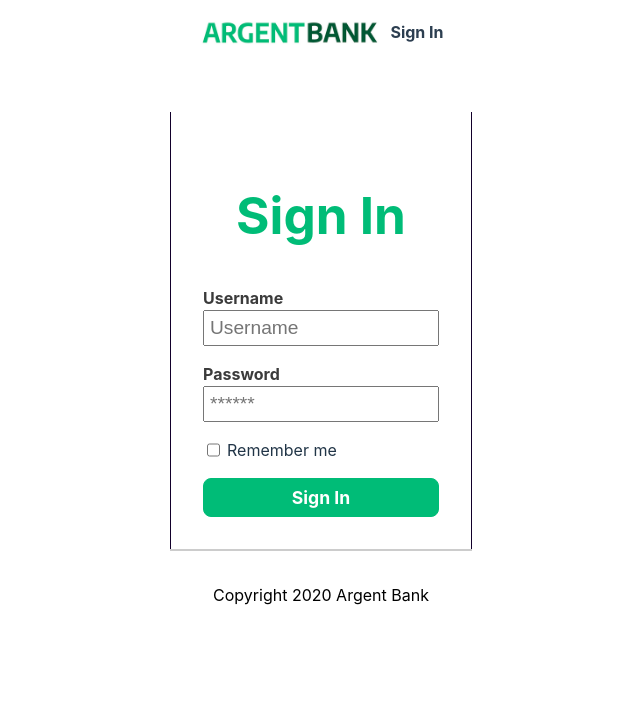
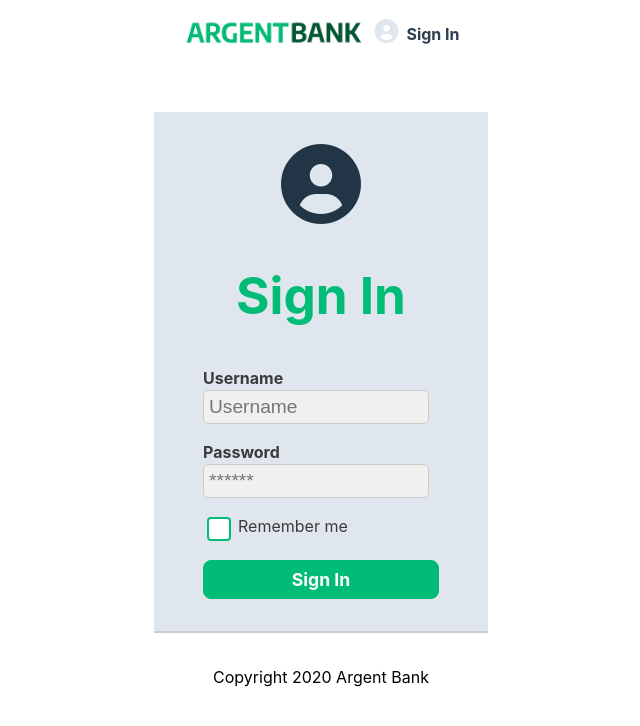
Before and after one commit to jeremydlny/Developpeur-application-Projet13, a React (Vite) app in the folder frontend/: page /login in a window 1280 px wide. Shown: the top 726 px of the page, without its empty margins (319-959 px from the left). Built offline with nearby package versions, Linux system fonts and the light colour scheme.

Commit message:
Push avant session

```diff
--- a/frontend/index.html
+++ b/frontend/index.html
@@ -3,6 +3,7 @@
   <head>
     <meta charset="UTF-8" />
     <link rel="icon" type="image/svg+xml" href="/vite.svg" />
+    <link rel="stylesheet" href="https://cdnjs.cloudflare.com/ajax/libs/font-awesome/6.0.0-beta3/css/all.min.css">
     <meta name="viewport" content="width=device-width, initial-scale=1.0" />
     <title>Vite + React</title>
   </head>
--- a/frontend/src/Style/main.css
+++ b/frontend/src/Style/main.css
@@ -14,61 +14,26 @@ body {
   background-color: #FFFFFF;
 }
 
+/* Gestion de la page Home */
+
 .main {
   flex: 1;
-}
-
-.bg-dark {
-  background-color: #12002b;
+  background-color: #E0E6ED;
+  width: 100%;
 }
 
 .sr-only {
   border: 0 !important;
-  clip: rect(1px, 1px, 1px, 1px) !important; /* 1 */
+  clip: rect(1px, 1px, 1px, 1px) !important;
   -webkit-clip-path: inset(50%) !important;
-  clip-path: inset(50%) !important; /* 2 */
+  clip-path: inset(50%) !important;
   height: 1px !important;
   margin: -1px !important;
   overflow: hidden !important;
   padding: 0 !important;
   position: absolute !important;
   width: 1px !important;
-  white-space: nowrap !important; /* 3 */
-}
-
-.main-nav {
-  display: flex;
-  justify-content: space-between;
-  align-items: center;
-  padding: 5px 20px;
-}
-
-.main-nav a {
-  font-weight: bold;
-  color: #2c3e50;
-}
-
-.main-nav a.router-link-exact-active {
-  color: #42b983;
-}
-
-.main-nav-item {
-  text-decoration: none;
-  margin-right: 0.5rem;
-}
-
-.main-nav-item:hover {
-  text-decoration: underline;
-}
-
-.main-nav-logo {
-  display: flex;
-  align-items: center;
-}
-
-.main-nav-logo-image {
-  max-width: 100%;
-  width: 200px;
+  white-space: nowrap !important;
 }
 
 .hero {
@@ -76,6 +41,7 @@ body {
   background-position: 0 -50px;
   background-size: cover;
   background-repeat: no-repeat;
+  background-color: #E0E6ED;
   height: 300px;
   position: relative;
 }
@@ -95,13 +61,13 @@ body {
   font-weight: bold;
   font-size: 1rem;
   margin: 0;
-  color : #ffffff
+  color: #ffffff
 }
 
 .hero-content .text {
   margin-bottom: 0;
   font-size: 0.9rem;
-  color : #ffffff;
+  color: #ffffff;
   font-weight: 300;
 }
 
@@ -131,6 +97,11 @@ body {
 .features {
   display: flex;
   flex-direction: column;
+  background-color: #E0E6ED;
+}
+
+.features p {
+  color: #333333;
 }
 
 @media (min-width: 920px) {
@@ -158,6 +129,69 @@ body {
   margin-bottom: 0.5rem;
 }
 
+/* FIn gestion de la page Home */
+
+/* Gestion du Header */
+
+.main-nav {
+  display: flex;
+  justify-content: space-between;
+  align-items: center;
+  padding: 5px 20px;
+}
+
+.main-nav a {
+  font-weight: bold;
+  color: #2c3e50;
+}
+
+.main-nav a.router-link-exact-active {
+  color: #42b983;
+}
+
+.main-nav-item .fa-user-circle {
+  color: #E0E6ED;
+  font-size: 1.5rem;
+  margin-right: 0.5rem;
+}
+
+.main-nav-item .fa-sign-out {
+  font-size: 1.5rem;
+  margin-right: 0.5rem;
+}
+
+.main-nav-item .fa-sign-out::after {
+  margin: 0 0.5rem;
+  color: #333;
+}
+
+.main-nav-item .fa-user-circle:hover {
+  color: #007b50;
+}
+
+.main-nav-item {
+  text-decoration: none;
+  margin-right: 0.5rem;
+}
+
+.main-nav-item:hover {
+  text-decoration: underline;
+}
+
+.main-nav-logo {
+  display: flex;
+  align-items: center;
+}
+
+.main-nav-logo-image {
+  max-width: 100%;
+  width: 200px;
+}
+
+/* Fin gestion du Header */
+
+/* Gestion de la page Login */
+
 .sign-in-button {
   display: block;
   width: 100%;
@@ -172,7 +206,6 @@ body {
 
 .sign-in-content {
   box-sizing: border-box;
-  background-color: white;
   width: 300px;
   margin: 0 auto;
   margin-top: 3rem;
@@ -180,15 +213,32 @@ body {
 }
 
 .sign-in-content h1 {
-  color : #00bc77
+  color: #00bc77
 }
 
 .sign-in-icon {
   font-size: 5rem;
 }
 
-.input-wrapper {
- color: #3B3B3B;
+.input-wrapper input {
+  background-color: #f0f0f0;
+  /* Même fond que sur la page profil */
+  border: 1px solid #ccc;
+  /* Bordure grise claire */
+  border-radius: 5px;
+  /* Coins arrondis */
+  padding: 10px;
+  font-size: 1rem;
+  color: #666666;
+  /* Couleur du texte grise claire */
+  margin-right: 10px;
+  /* Espacement autour */
+}
+
+.input-wrapper input:focus {
+  outline: none;
+  border-color: #00bc77;
+  /* Bordure verte lors du focus */
 }
 
 .input-remember {
@@ -197,6 +247,7 @@ body {
 
 .input-remember label {
   margin-left: 0.25rem;
+  color: #3B3B3B;
 }
 
 .input-wrapper {
@@ -204,6 +255,7 @@ body {
   flex-direction: column;
   text-align: left;
   margin-bottom: 1rem;
+  color: #3B3B3B;
 }
 
 .input-wrapper label {
@@ -214,6 +266,46 @@ body {
   padding: 5px;
   font-size: 1.2rem;
 }
+
+/* Style de la checkbox avec la couleur #00bc77 */
+input[type="checkbox"] {
+  accent-color: #00bc77;
+  /* Pour appliquer la couleur verte à la case à cocher */
+}
+/* General Checkbox Styles */
+input[type="checkbox"] {
+  appearance: none; /* Remove default checkbox styles */
+  width: 24px;
+  height: 24px;
+  border: 2px solid #00bc77; /* Checkbox border color */
+  border-radius: 4px;
+  background-color: #fff; /* Checkbox background */
+  position: relative;
+  cursor: pointer;
+}
+
+/* Styles for Checked State */
+input[type="checkbox"]:checked {
+  background-color: #00bc77;
+  border-color: #00bc77;
+}
+
+/* Checkmark styling */
+input[type="checkbox"]:checked::before {
+  content: '✔';
+  color: white;
+  font-size: 16px;
+  display: block;
+  text-align: center;
+  position: absolute;
+  top: 50%;
+  left: 50%;
+  transform: translate(-50%, -50%);
+}
+
+/* Fin gestion de la page Login */
+
+/* Gestion du Footer */
 
 .footer {
   display: flex;
@@ -228,13 +320,72 @@ body {
   color: black;
 }
 
+/* Fin gestion du Footer */
+
+/* Gestion de la page Profil */
+
+.info h1 {
+  color: #333333;
+  margin-bottom: 20px;
+  font-size: 1.5rem;
+}
+
+.info .input-group {
+  display: flex;
+  justify-content: space-between;
+  margin-bottom: 20px;
+}
+
+.info input[type="text"] {
+  background-color: #f0f0f0;
+  border: 1px solid #ccc;
+  border-radius: 5px;
+  padding: 10px;
+  font-size: 1rem;
+  color: #666666;
+  margin-right: 10px;
+  flex: 1;
+}
+
+.info input[type="text"]:focus {
+  outline: none;
+  border-color: #00bc77;
+}
+
+.button-group {
+  display: flex;
+  justify-content: space-between;
+}
+
+.edit-button {
+  background-color: #00bc77;
+  border: none;
+  color: #fff;
+  padding: 10px 20px;
+  border-radius: 5px;
+  font-size: 1rem;
+  cursor: pointer;
+  margin-right: 10px;
+  flex: 1;
+}
+
+.edit-button:hover {
+  background-color: #007b50;
+}
+
+.edit-button:focus {
+  outline: none;
+  box-shadow: 0 0 0 2px #007b50;
+}
+
 .account {
   display: flex;
   justify-content: space-between;
   align-items: center;
   border: 1px solid black;
   background-color: #fff;
-  width: 80%;
+  width: 100%;
+  max-width: 1200px;
   margin: 0 auto;
   flex-direction: column;
   padding: 1.5rem;
@@ -247,10 +398,12 @@ body {
   margin: 0;
   font-size: 2.5rem;
   font-weight: bold;
+  color: #333333;
 }
 
 .account-amount-description {
   margin: 0;
+  color: #333333;
 }
 
 .account-title {
@@ -258,24 +411,12 @@ body {
   padding: 0;
   font-size: 1rem;
   font-weight: normal;
+  color: #333333;
 }
 
 .account-content-wrapper {
   width: 100%;
   flex: 1;
-}
-
-.edit-button {
-  border-color: #00bc77;
-  background-color: #00bc77;
-  color: #fff;
-  font-weight: bold;
-  padding: 10px;
-}
-
-.header {
-  color: #fff;
-  margin-bottom: 2rem;
 }
 
 .transaction-button {
@@ -303,3 +444,5 @@ body {
     width: 200px;
   }
 }
+
+/* Fin gestion de la page Profil */
--- a/frontend/src/pages/public/Login.jsx
+++ b/frontend/src/pages/public/Login.jsx
@@ -46,7 +46,7 @@ const Login = () => {
     };
 
     return (
-        <div className="main bg-dark">
+        <div className="main">
             <div className='padding'>
                 <section className="sign-in-content">
                     <i className="fa fa-user-circle sign-in-icon"></i>
--- a/frontend/src/pages/public/Profil.jsx
+++ b/frontend/src/pages/public/Profil.jsx
@@ -1,43 +1,79 @@
 import React, { useEffect, useState } from 'react';
-
 import { useNavigate } from 'react-router-dom';
 import { useDispatch, useSelector } from 'react-redux';
-
 import { accountService } from '@/_service/accountService';
 import { userSelector } from '@/_Redux/selector/userSelector';
 
 const Profil = () => {
-
   const { token } = accountService.getToken();
   const { firstName, lastName } = useSelector(userSelector);
-  const [newFirstName, setNewFirstName] = useState(firstName)
-  const [newLastName, setNewLastName] = useState(lastName)
+  const [newFirstName, setNewFirstName] = useState(firstName);
+  const [newLastName, setNewLastName] = useState(lastName);
 
-  const dispatch = useDispatch()
-  const navigate = useNavigate()
+  const dispatch = useDispatch();
+  const navigate = useNavigate();
 
-  const setinfos = async () => {
+  const setInfos = async () => {
     const decodedToken = await accountService.getProfile(token);
-    dispatch({ type: "User/setUserProfile", payload: { firstName: decodedToken.firstName, lastName: decodedToken.lastName } });
-  }
+    dispatch({ type: 'User/setUserProfile', payload: { firstName: decodedToken.firstName, lastName: decodedToken.lastName } });
+  };
 
-useEffect(() => {
-  if (accountService.isLogged()) {
-      setinfos()
-      setNewFirstName(firstName)
-      setNewLastName(lastName)
-  } else {
-      navigate('/')
-  }
-  // eslint-disable-next-line
-}, [firstName, lastName])
-
+  useEffect(() => {
+    if (accountService.isLogged()) {
+      setInfos();
+      setNewFirstName(firstName);
+      setNewLastName(lastName);
+    } else {
+      navigate('/');
+    }
+  }, [firstName, lastName]);
 
   return (
-    <div>
+    <div className="main">
+        <div className="info">
+        <h1>Welcome back</h1>
+        <div className="input-group">
+          <input type="text" value={newFirstName} onChange={(e) => setNewFirstName(e.target.value)} />
+          <input type="text" value={newLastName} onChange={(e) => setNewLastName(e.target.value)} />
+        </div>
+        <div className="button-group">
+          <button className="edit-button">Save</button>
+          <button className="edit-button">Cancel</button>
+        </div>
+      </div>
 
-        <p>Nom du compte : Compte épargne</p>
+      <section className="account">
+        <div className="account-content-wrapper">
+          <h3 className="account-title">Argent Bank Checking (x8349)</h3>
+          <p className="account-amount">$2,082.79</p>
+          <p className="account-amount-description">Available Balance</p>
+        </div>
+        <div className="account-content-wrapper cta">
+          <button className="transaction-button">View transactions</button>
+        </div>
+      </section>
 
+      <section className="account">
+        <div className="account-content-wrapper">
+          <h3 className="account-title">Argent Bank Savings (x67124)</h3>
+          <p className="account-amount">$10,928.42</p>
+          <p className="account-amount-description">Available Balance</p>
+        </div>
+        <div className="account-content-wrapper cta">
+          <button className="transaction-button">View transactions</button>
+        </div>
+      </section>
+
+      <section className="account">
+        <div className="account-content-wrapper">
+          <h3 className="account-title">Argent Bank Credit Card (x5201)</h3>
+          <p className="account-amount">$184.30</p>
+          <p className="account-amount-description">Current Balance</p>
+        </div>
+        <div className="account-content-wrapper cta">
+          <button className="transaction-button">View transactions</button>
+        </div>
+      </section>
     </div>
   );
 };
```
Also changed, not shown: 1 other file (tests, documents, lock files or other folders).
